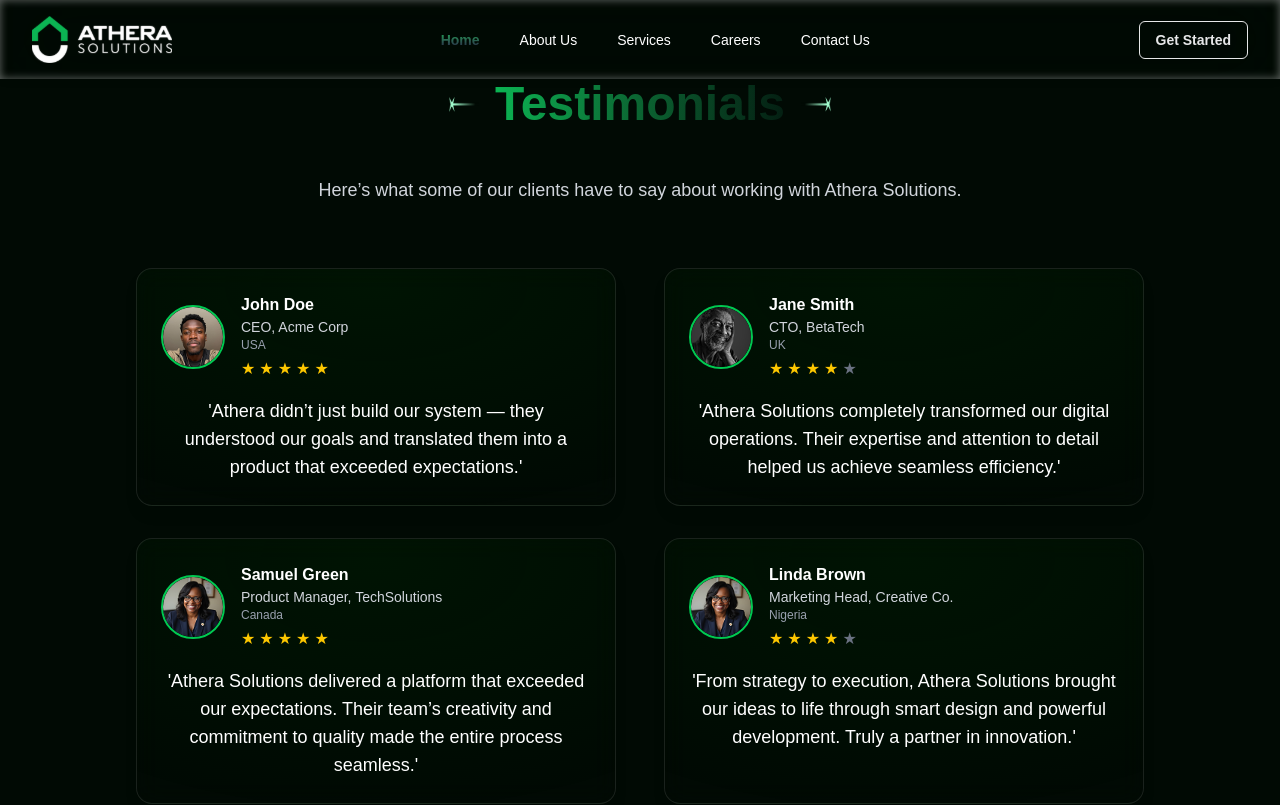
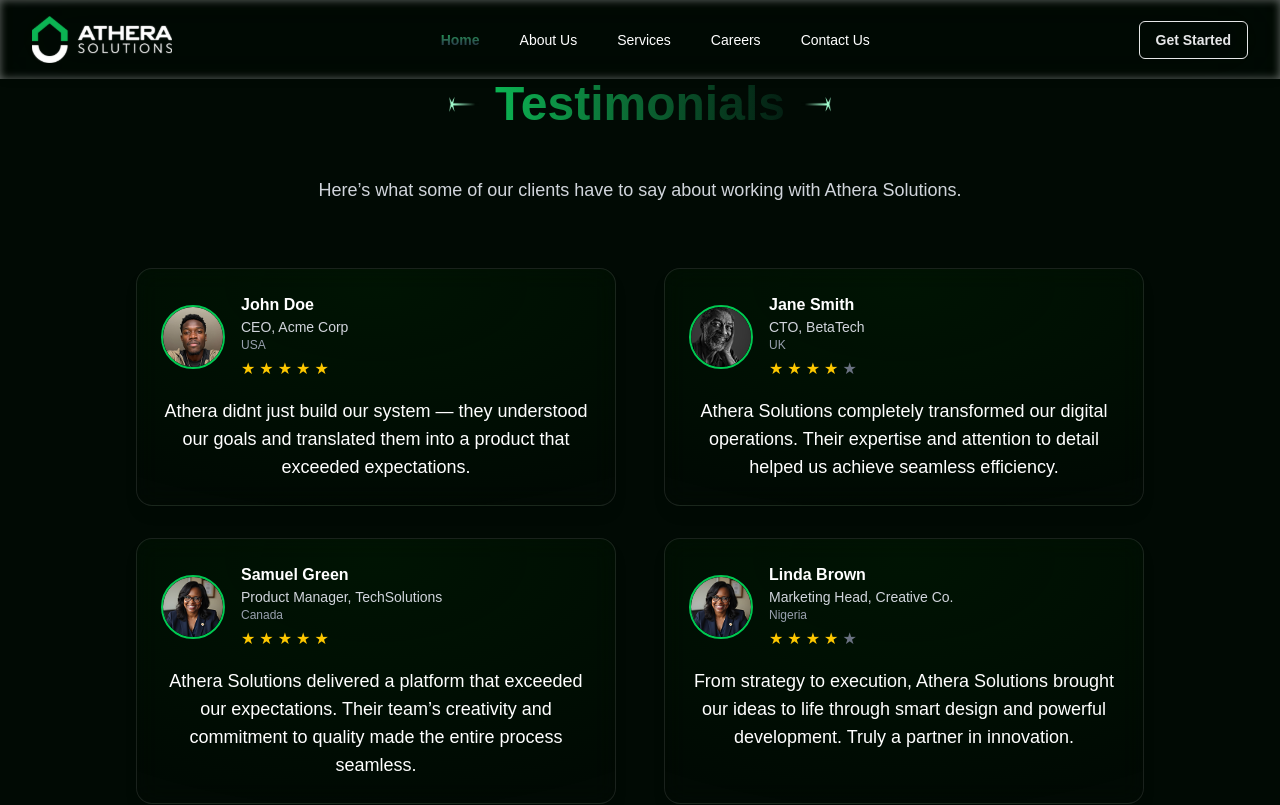
Before and after one commit to Isaac-s-Consolidate/athera-solutions, a Next.js app: page / in a window 1280 px wide. Shown: the top 805 px of the page. Built offline with nearby package versions, Linux system fonts and the light colour scheme.

Commit message:
Update Testimonials.tsx

```diff
--- a/components/Testimonials.tsx
+++ b/components/Testimonials.tsx
@@ -26,7 +26,7 @@ const testimonials: Testimonial[] = [
     country: 'USA',
     stars: 5,
     message:
-      'Athera didn’t just build our system — they understood our goals and translated them into a product that exceeded expectations.',
+      'Athera didnt just build our system — they understood our goals and translated them into a product that exceeded expectations.',
     avatar: user1,
   },
   {
@@ -121,7 +121,7 @@ export default function Testimonials() {
             </div>
             {/* Testimonial text */}
             <p className="text-lg font-medium text-center text-white">
-              '{t.message}'
+              {t.message}
             </p>
           </div>
         ))}
```
